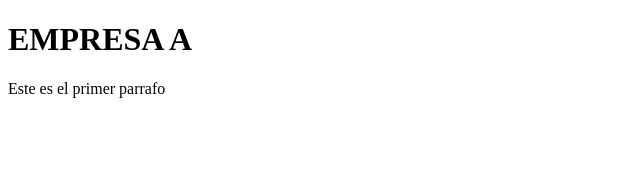
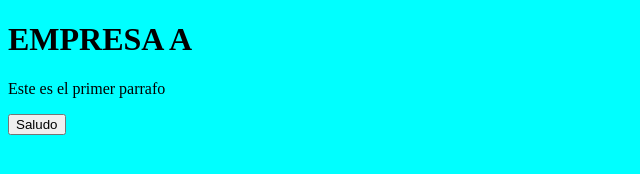
Before and after one commit to owenCosinga/Practica_empresa_A, a plain HTML site: page index.html in a window 1280 px wide. Shown: the whole page, without its empty margins (0-640 px from the left). Drawn offline with Linux system fonts and the light colour scheme.

Commit message:
un color de fondo y un mensaje de js

```diff
--- a/css/estilo.css
+++ b/css/estilo.css
@@ -0,0 +1,3 @@
+body{
+    background-color: aqua;
+}
--- a/index.html
+++ b/index.html
@@ -4,6 +4,7 @@
     <meta charset="UTF-8">
     <meta http-equiv="X-UA-Compatible" content="IE=edge">
     <meta name="viewport" content="width=device-width, initial-scale=1.0">
+    <link rel="stylesheet" href="css/estilo.css" type="text/css">
     <title>Document</title>
 </head>
 <body>
@@ -12,5 +13,10 @@
 
     <p>Este es el primer parrafo</p>
 
+    <input type="button" onclick="saludo()" value="Saludo">
+
+
+
+    <script src="js/js1.js"></script>
 </body>
 </html>
--- a/js/js1.js
+++ b/js/js1.js
@@ -0,0 +1,3 @@
+function saludo(){
+    alert("bienvenidos")
+}
```
